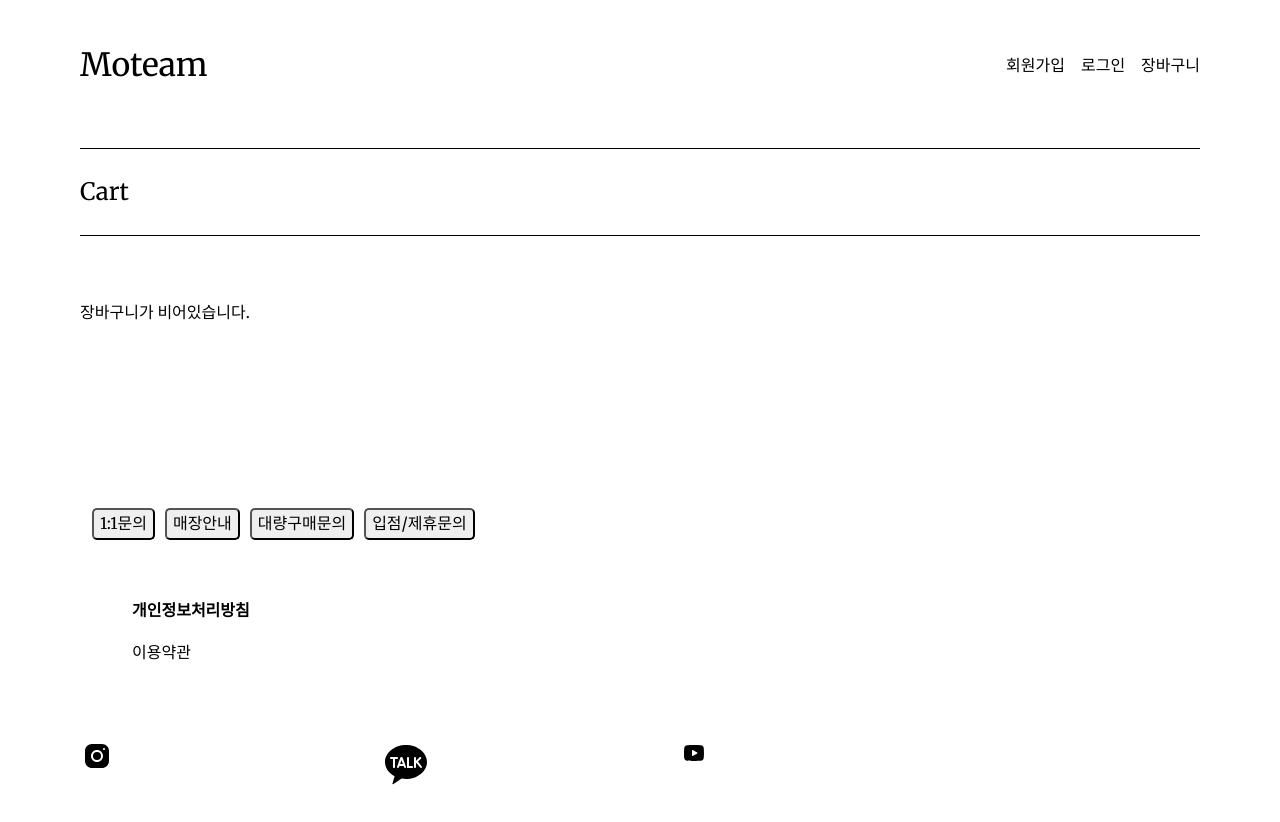
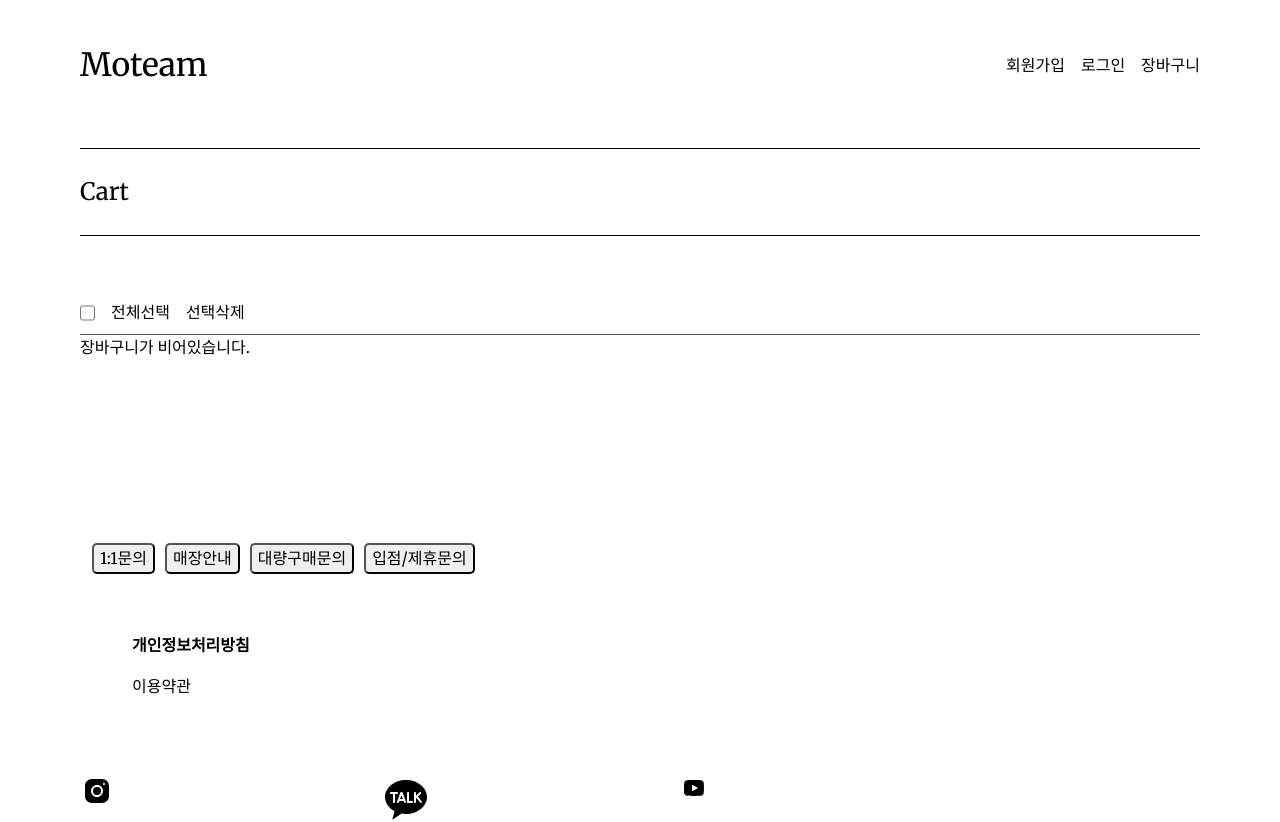
Before and after one commit to anna8481/web_project_1, a React (Create React App) app in the folder front/: page /cart in a window 1280 px wide. Shown: the top 822 px of the page. Built offline with nearby package versions, Linux system fonts and the light colour scheme.

Commit message:
cart selectAll delete selected item add

```diff
--- a/front/src/pages/cart/Cart.css
+++ b/front/src/pages/cart/Cart.css
@@ -59,7 +59,6 @@
     justify-content: center;
     width: 100%;
     padding: 0;
-    padding-right: 1rem;
     border-bottom: solid 1px;
 }
 
@@ -71,13 +70,10 @@
     flex-direction: row;
     justify-content: flex-start;
     border-bottom: #555 solid 1px;
-    margin-bottom: 1rem;
-    padding-bottom: 1rem;
+    margin: 0;
+    padding-bottom: 0.5rem;
 }
 
-.cart-product-header p {
-    margin: 0 0.5rem;
-}
 
 
 .cart-img-name {
--- a/front/src/pages/cart/Cart.js
+++ b/front/src/pages/cart/Cart.js
@@ -5,12 +5,13 @@ import Header from '../../components/Header'
 import { MDBIcon, } from 'mdb-react-ui-kit';
 import { ROUTE } from '../../utills/route'
 
-function CardProductContainer({ img, productName, price, handleDelete }) {
+function CardProductContainer({ img, productName, price, handleDelete, checked, onChange }) {
     const currencySymbol = 'KRW';
     return <>
 
         <div className="cart-product-container">
             <div className="cart-product-info">
+                <input type="checkbox" checked={checked} onChange={onChange} className="cart-checkbout" style={{ width: "15px" }}></input>
                 <div className="cart-img-name">
                     <img className="productImg" src={img} alt={productName} />
                     <div className="product-name">   {productName} </div>
@@ -36,8 +37,36 @@ function Cart() {
     const [subtotal, setSubtotal] = useState(0);
     const [cart, setCart] = useState(JSON.parse(localStorage.getItem('cart')) || []);
 
+    const [selectedItems, setSelectedItems] = useState([]);
+    const [selectAll, setSelectAll] = useState(false);
 
+    const handleOrder = () => {
+        localStorage.getItem("token") ? navigate('/order') : navigate('/login')
+    }
 
+    //체크 박스 전체 선택
+    const handleSelectAll = () => {
+        setSelectAll(!selectAll);
+        setSelectedItems(selectAll ? [] : cart.map(item => item._id));
+    };
+
+    // 체크박스 선택
+    const handleItemSelection = (itemId) => {
+        if (selectedItems.includes(itemId)) {
+            setSelectedItems(selectedItems.filter(_id => _id !== itemId));
+        } else {
+            setSelectedItems([...selectedItems, itemId]);
+        }
+    };
+
+    // 선택 삭제
+    const handleDelete = () => {
+        setCart(cart.filter(item => !selectedItems.includes(item._id)));
+        setSelectedItems([]);
+        setSelectAll(false);
+    };
+
+    // x 버튼 클릭 시 해당 상품 카트에서 삭제
     const handleRemoveFromCart = (index) => {
         const updatedCart = [...cart];
         updatedCart.splice(index, 1);
@@ -46,17 +75,12 @@ function Cart() {
     };
 
 
-    const handleOrder = () => {
-        localStorage.getItem("token") ? navigate('/order') : navigate('/login')
-    }
-
     useEffect(() => {
         const sum = cart.reduce((accum, curr) => accum + curr.price, 0)
         setSubtotal(sum);
     }, [subtotal])
 
-    //cart.length === 0
-    //? <p>"장바구니가 비어있습니다."  </p>
+
     return (<>
         <div className="section"  >
             <Header title="Cart" style={{ marginBottom: "0" }}></Header>
@@ -69,10 +93,14 @@ function Cart() {
 */ }
 
         <div className="section" style={{ marginTop: "0" }}>
+            <p className='cart-product-header'>
+                <input type="checkbox" onChange={handleSelectAll} checked={selectAll} className="cart-checkbout" style={{ width: "15px" }}></input>
+                <div style={{ display: "inline", marginLeft: "1rem" }}>전체선택</div>
+                <div style={{ display: "inline", marginLeft: "1rem", cursor: "pointer" }} onClick={handleDelete}>선택삭제</div></p>
             <div className="product-tile ">
                 {cart.length !== 0 ?
                     cart.map(item =>
-                        (<CardProductContainer key={item._id} img={"https://res.cloudinary.com/moteam/image/upload/" + item.imageKey + ".png"} productName={item.productName} price={item.price} handleDelete={handleRemoveFromCart}></CardProductContainer>)
+                        (<CardProductContainer key={item._id} img={"https://res.cloudinary.com/moteam/image/upload/" + item.imageKey + ".png"} productName={item.productName} price={item.price} handleDelete={handleRemoveFromCart} checked={selectedItems.includes(item._id)} onChange={() => handleItemSelection(item._id)} ></CardProductContainer>)
                     ) : <p>장바구니가 비어있습니다.</p>}
             </div>
             {/* {Array.isArray(cart) && */}
--- a/front/src/pages/cart/Order.js
+++ b/front/src/pages/cart/Order.js
@@ -70,10 +70,11 @@ function Order() {
 
     const handleCheckboxChange = event => {
         setUseUserInfo(event.target.checked);
+
         if (event.target.checked) {
             setShippingInfo({ ...formData });
         } else {
-            setShippingInfo({});
+            // setShippingInfo({});
         }
     };
 
@@ -85,7 +86,7 @@ function Order() {
         const order = {
             userId: shippingInfo._id,
             productId: cart[0]._id || "",
-            totalPrice: subTotal + 3000,
+            totalPrice: subTotal + shippingCost,
             address: {
                 address1: shippingInfo.address?.address1 || "",
                 address2: shippingInfo.address?.address2 || "",
@@ -161,11 +162,11 @@ function Order() {
                                 <div>
                                     {postPopup && <Postcode setFormData={setShippingInfo} formData={shippingInfo} ></Postcode>}
                                     <div className="postcode">
-                                        <input className="postcode-input" type="text" placeholder='주소찾기를 클릭해주세요.' onChange={handleAddressChange} value={shippingInfo.address?.postalCode} disabled={useUserInfo} />
+                                        <input className="postcode-input" type="text" placeholder='주소찾기를 클릭해주세요.' onChange={handleAddressChange} name="postalCode" value={shippingInfo.address.postalCode} disabled={useUserInfo} />
                                         <div type="button" className="postcode-button" onClick={handleComplete}> 주소찾기</div>
                                     </div>
-                                    <input className="input" type="text" placeholder='주소' value={shippingInfo.address?.address1} onChange={handleAddressChange} disabled={useUserInfo} /><br />
-                                    <input className="input" type="text" placeholder='상세주소를 입력해주세요.' onChange={handleAddressChange} value={shippingInfo.address?.address2} disabled={useUserInfo} />
+                                    <input className="input" type="text" placeholder='주소' name="address1" value={shippingInfo.address?.address1} onChange={handleAddressChange} disabled={useUserInfo} /><br />
+                                    <input className="input" type="text" placeholder='상세주소를 입력해주세요.' name="address2" onChange={handleAddressChange} value={shippingInfo.address?.address2} disabled={useUserInfo} />
                                 </div>
                                 <div>
                                     <label>요청사항</label>
--- a/front/src/pages/user/AccountSecurity.js
+++ b/front/src/pages/user/AccountSecurity.js
@@ -164,16 +164,16 @@ function AccountSecurity() {
                         </div>
                         {postPopup && <Postcode setFormData={setFormData} formData={formData} ></Postcode>}
 
-                        <input className="input" label='주소' name='address1' type='text' size="lg" disabled={disabled} onChange={handleAddressChange} value={formData.address?.address1} />
+                        <input className="input" label='주소' name='address1' type='text' disabled={disabled} onChange={handleAddressChange} value={formData.address?.address1} />
 
-                        <input className="input" label='상세주소' name='address2' type='text' size="lg" disabled={disabled} onChange={handleAddressChange}
+                        <input className="input" label='상세주소' name='address2' type='text' disabled={disabled} onChange={handleAddressChange}
                             value={formData.address?.address2}
                         />
 
                         <div>
                             <label>전화번호</label>
                         </div>
-                        <input className="input" label='' name='phoneNumber' type='tel' size="lg" disabled={disabled} onChange={handleInputChange} value={formData.phoneNumber} />
+                        <input className="input" label='' name='phoneNumber' type='tel' disabled={disabled} onChange={handleInputChange} value={formData.phoneNumber} />
 
 
                         {!disabled &&
```
